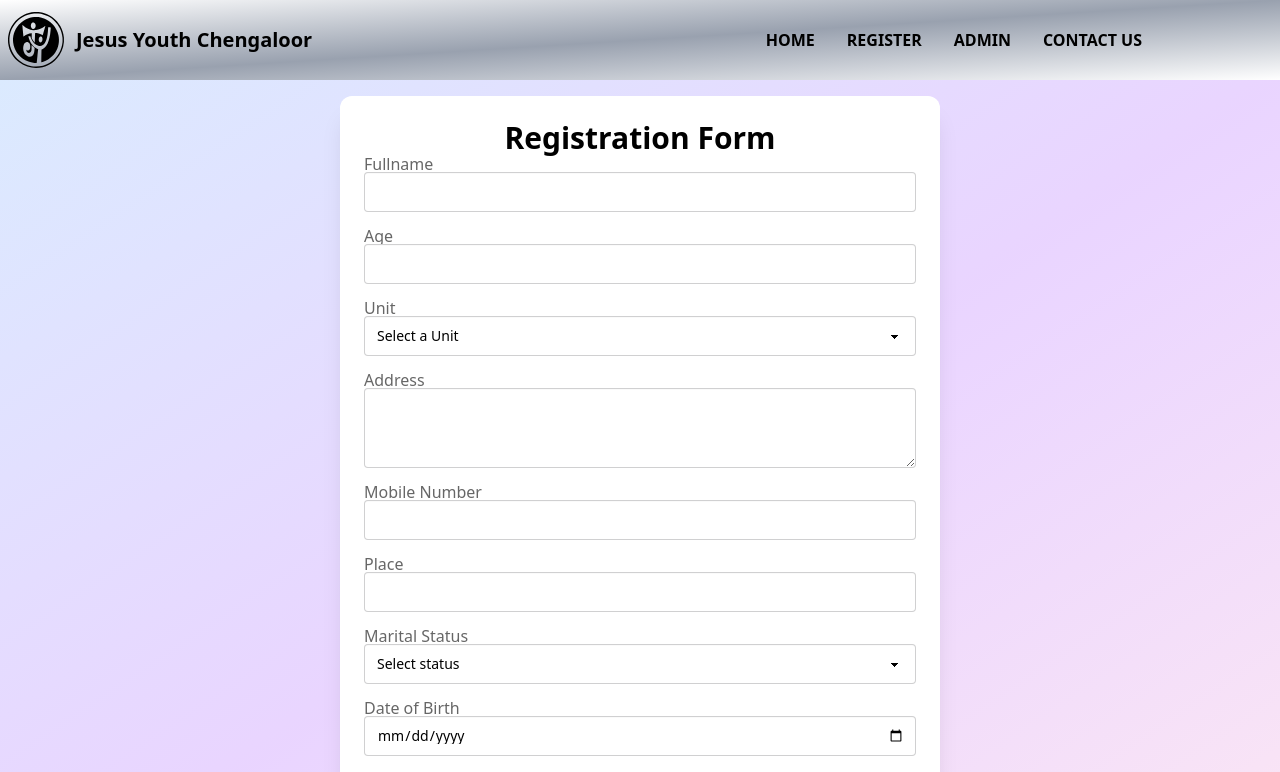
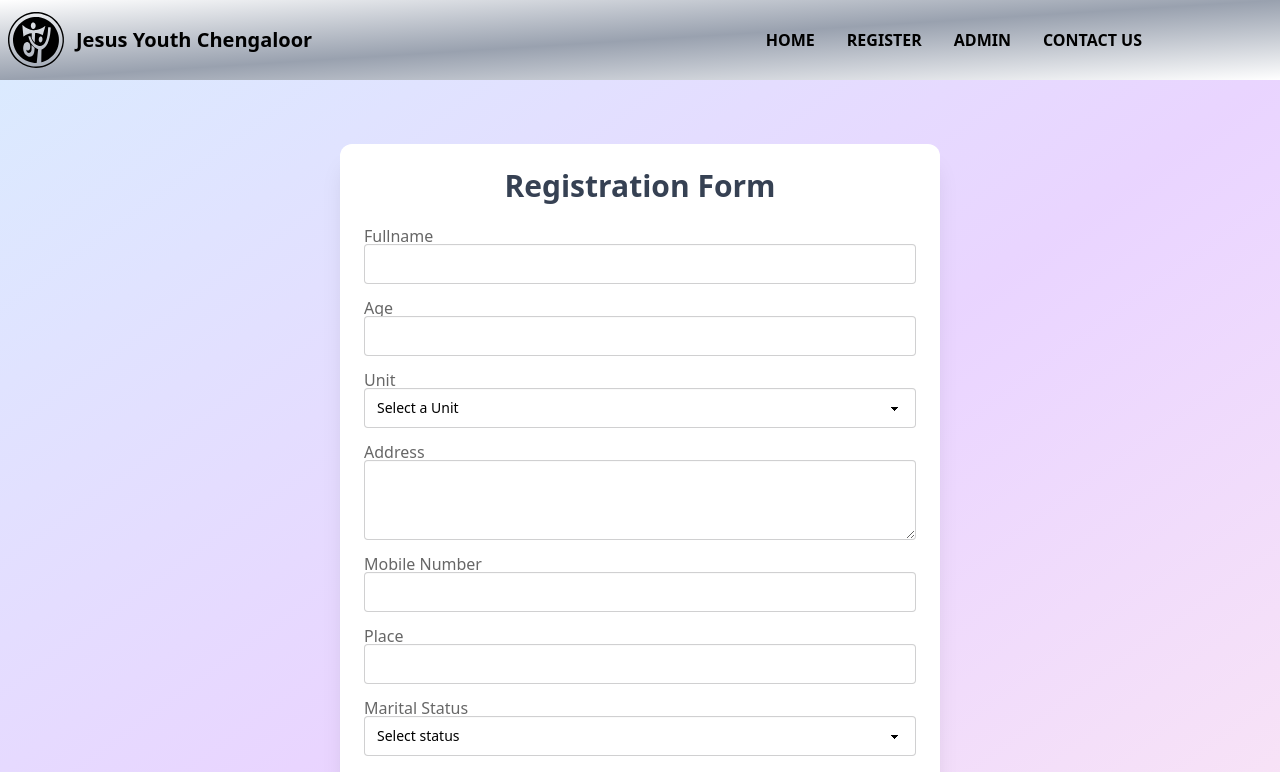
Before and after one commit to christokj/Jesus-Youth-Official, a React (Vite) app: page /register-page in a window 1280 px wide. Shown: the top 772 px of the page. Built offline with nearby package versions, Linux system fonts and the light colour scheme; no server answers.

Commit message:
Styles updated

```diff
--- a/src/pages/Admin/AdminLoginPage.jsx
+++ b/src/pages/Admin/AdminLoginPage.jsx
@@ -96,10 +96,8 @@ const AdminLoginPage = () => {
 
     return (
         <div
-            className={`h-screen flex items-center justify-center p-4 ${isDarkMode
-                ? 'bg-gray-900'
-                : 'bg-gradient-to-br from-blue-100 via-purple-200 to-pink-100'
-                }`}
+            className={`min-h-screen flex items-center justify-center p-4 bg-gradient-to-br from-blue-100 via-purple-200 to-pink-100`
+            }
         >
             <form
                 onSubmit={handleSubmit}
--- a/src/pages/User/RegisterPage.jsx
+++ b/src/pages/User/RegisterPage.jsx
@@ -90,14 +90,14 @@ const RegisterPage = () => {
 
     return (
         <div>
-            <div className="min-h-screen bg-gradient-to-br  from-blue-100 via-purple-200 to-pink-100 flex items-center justify-center p-4">
+            <div className="min-h-screen bg-gradient-to-br  from-blue-100 via-purple-200 to-pink-100 flex items-center justify-center p-4 pt-16">
                 <form
                     onSubmit={handleSubmit}
                     className={`w-full max-w-[90%] sm:max-w-[500px] md:max-w-[600px] p-6 rounded-xl shadow-xl backdrop-blur-lg
                         ${isDarkMode ? 'bg-gray-800 text-white' : 'bg-white bg-opacity-80 text-black'}
                        `}
                 >
-                    <h2 className={`text-3xl font-bold text-center mb-6${isDarkMode ? 'text-white' : 'text-gray-700'}`}>Registration Form</h2>
+                    <h2 className={`text-3xl font-bold text-center mb-6 ${isDarkMode ? 'text-white' : 'text-gray-700'}`}>Registration Form</h2>
 
                     <div className="form-control mb-4">
                         <label className="label">Fullname</label>
```
